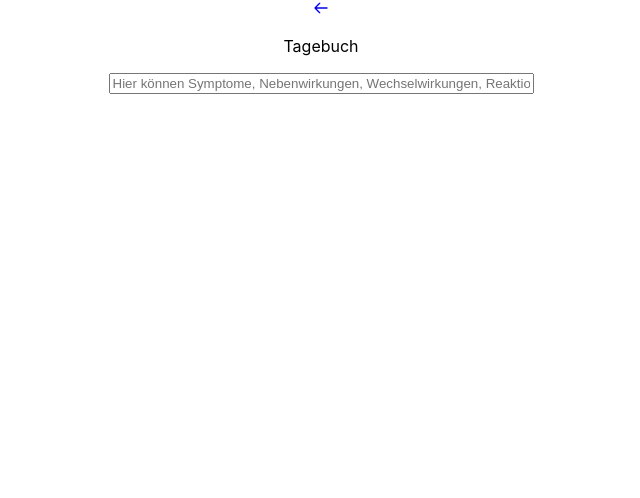
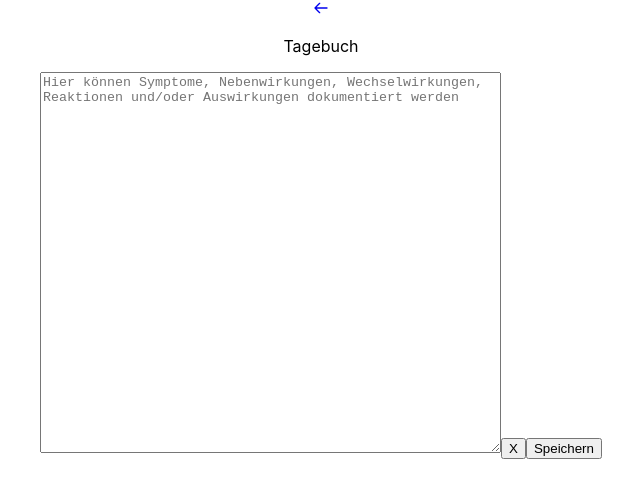
Before and after one commit to P4CreativeCoding/P4_SS23_Habit_Team7_Beck_Kessler, a React (Create React App) app in the folder med-buddy/: page /tagebuch in a window 1280 px wide. Shown: the top 498 px of the page, without its empty margins (319-959 px from the left). Built offline with nearby package versions, Linux system fonts and the light colour scheme.

Commit message:
Alle Elemente in Tagebuch

```diff
--- /dev/null
+++ b/med-buddy/src/Screens/Tagebuch.css
@@ -0,0 +1,11 @@
+textarea {
+	caret-color: red;
+	width: 60em;
+	height: 15em;
+	border: 1px solid #cccccc;
+	padding: 0.5em;
+	font-family: Tahoma, sans-serif;
+}
+textarea:focus {
+      background: #FFC;
+}
--- a/med-buddy/src/Screens/Tagebuch.js
+++ b/med-buddy/src/Screens/Tagebuch.js
@@ -8,10 +8,12 @@ const Tagebuch = () => {
             <p>Tagebuch</p>
             <form>
         <label>
-            <input type="text" size="50" placeholder="Hier können Symptome, Nebenwirkungen, Wechselwirkungen, Reaktionen und/oder Auswirkungen dokumentiert werden"/>
+            <textarea type="text" cols="55" rows= "25" placeholder="Hier können Symptome, Nebenwirkungen, Wechselwirkungen, Reaktionen und/oder Auswirkungen dokumentiert werden"/>
         </label>
+        <input type="reset" value="X" alt="Clear the search form"></input>
+        <button type="button">Speichern</button>
         </form>
-      </div>
+        </div>
     );
   };
 export default Tagebuch;
```
